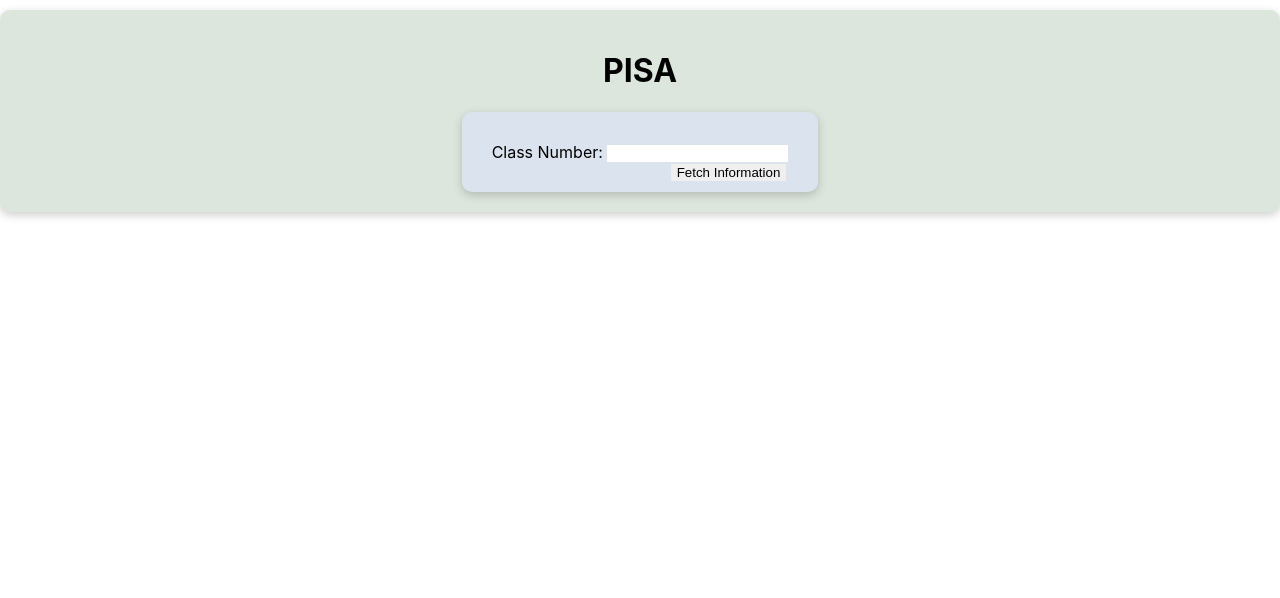
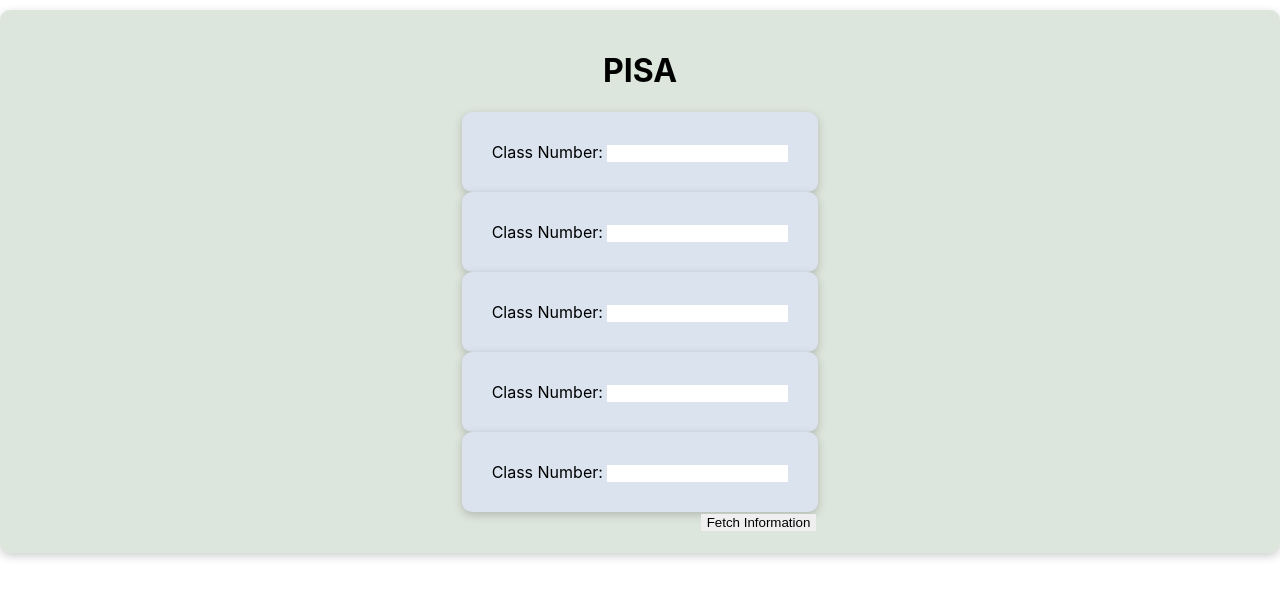
Before and after one commit to tanmaymittal/cruzcal-old, a Flask app: page / in a window 1280 px wide. Shown: the top 598 px of the page. Run offline with Flask 2, Linux system fonts and the light colour scheme.

Commit message:
Version 2.0

```diff
--- a/Calendar.py
+++ b/Calendar.py
@@ -30,7 +30,8 @@
             return False
         for event in self.events:
             # package the events
-            cal.add_component(event)
+            if event != 0:
+                cal.add_component(event)
         f = open(filepath + '/calendar.ics', 'wb')
         f.write(cal.to_ical())
         f.close()
--- a/app.py
+++ b/app.py
@@ -1,6 +1,11 @@
-from flask import Flask, request, render_template
+from flask import Flask, request, render_template, send_file
 from addClass import pisa
+from pathlib import Path
+from Calendar import iCalendar
+import time
 
+
+ical = iCalendar()
 # Flask constructor
 app = Flask(__name__)
 
@@ -12,27 +17,82 @@
     # message = request.args.get ('message')
     count = 0
     # try:
+    cal = False
     if request.method == "POST":
         class_number = request.form['class_number']
+        class_number_two = request.form['class_number_two']
+        class_number_three = request.form['class_number_three']
+        class_number_four = request.form['class_number_four']
+        class_number_five = request.form['class_number_four']
         # password = request.form['password']
         # lang = request.form[' language']
         # C, conn = connection()
-        className, meetingPlace, startDate, startTime, endTime, meetingDays, count = pisa(class_number)
+        className, meetingPlace, startDate, startTime, endTime, meetingDays, count, class_number = pisa(class_number)
+        c1 = pisa(class_number)
+        c2 = pisa(class_number_two)
+        c3 = pisa(class_number_three)
+        c4 = pisa(class_number_four)
+        c5 = pisa(class_number_five)
         # print(className)
+        # print(c5)
+        class_dict = {
+            'className' : [],
+            'startDate' : []
+        }
+        class_carry = []
+        gotData = False
 
+        class_list = [c1, c2, c3, c4, c5]
+        for x in class_list:
+            if x is not None:
+                # print(x[-1])
+                # cn = int(x)
+                if ical.addCourse(x[-1]):
+                    cal = True
+                # then do something here
+                # add to dictionary of classes
+                class_dict = {
+                    # 'className' : [],
+                    # 'startDate' : []
+                }
+                for num, i in enumerate(x):
+                    if num == 0:
+                        class_dict['className'] = i
+                    elif num == 2:
+                        class_dict['startDate'] = i
+                    elif num == 5:
+                        class_dict['meetingDays'] = i
+                gotData = True
+                class_carry.append(class_dict)
+                pass
+        # print(gotData)
+        # print(class_dict)
+        # print(cal)
+        # print(class_carry)
         # className, meetingPlace, startDate, startTime, endTime, meetingDays = 0, 0, 0, 0, 0, 0
         # pass
-        if count > 0:
-            gotData = True
-        else:
-            gotData = False
-        return render_template('index.html', className = className, meetingPlace = meetingPlace, startDate=startDate, startTime=startTime, meetingDays=meetingDays, gotData=gotData)
+        # if count > 0:
+        #     gotData = True
+        # else:
+        #     gotData = False
+        # return render_template('index.html', className = className, meetingPlace = meetingPlace, startDate=startDate, startTime=startTime, meetingDays=meetingDays, gotData=gotData)
+        return render_template('index.html', class_carry = class_carry,  gotData=gotData)
+        # return redirect('/downloadfile/'+ filename)
     else:
         # GET
         return render_template('index.html')
 
 
+@app.route('/download')
+def download():
+    file_path = str(Path.cwd())
+    ical.export(file_path)
+    time.sleep(2)
+    return send_file('calendar.ics', as_attachment=True)
 
+@app.route("/downloadfile/calendar.ics", methods = ['GET'])
+def download_file(filename):
+    return render_template('download.html',value=filename)
 
 # @app.route('/login/', methods=[ 'GET', 'POST'])
 # def login():
--- a/templates/index.html
+++ b/templates/index.html
@@ -14,21 +14,55 @@
                     <div class="input-box">
                         <label>Class Number:</label>
                         <input name="class_number" id = "class_number">
+                    </div>
+                    <div class="input-box">
+                        <label>Class Number:</label>
+                        <input name="class_number_two" id >
+                    </div>
+                    <div class="input-box">
+                        <label>Class Number:</label>
+                        <input name="class_number_three" >
+                    </div>
+                    <div class="input-box">
+                        <label>Class Number:</label>
+                        <input name="class_number_four" >
+                    </div>
+                    <div class="input-box">
+                        <label>Class Number:</label>
+                        <input name="class_number_five" >
+                    </div>
+                    <div class="form-group mb-0 text-center">
+                        <button class="btn btn-primary" type="submit"> Fetch Information </button>
+                    </div>
+                    {% if gotData == True %}
                         <div class="form-group mb-0 text-center">
-                            <button class="btn btn-primary" type="submit"> Fetch Information </button>
+                            <button class="btn btn-primary"> <a href="{{url_for('download')}}" >Download</a></button>
                         </div>
-                    </div>
+                    {% endif %}
                 </form>
             </div>
             {% if gotData == True %}
-                <h2>{{  className }}</h2>
+                <!-- <h2>{{  className }}</h2>
                 <div class="">
                     <ul>
                         <li>{{ meetingPlace }}</li>
                         <li>{{ startDate }}</li>
                         <li>{{ meetingDays }}</li>
                     </ul>
+                </div> -->
+                <div>
+
                 </div>
+
+                <table>
+                    {% for x in class_carry %}
+                        <tr>
+                            <th>{{ x.className }}</th>
+                            <th>{{ x.startDate }}</th>
+                            <th>{{ x.meetingDays }}</th>
+                        </tr>
+                    {% endfor %}
+                </table>
             {% endif %}
         </div>
     </body>
--- a/test.py
+++ b/test.py
@@ -3,9 +3,9 @@
 
 ical = iCalendar()
 while True:
-    a = input("Please enter course number to continue, e to export, or q to quit [q]")
+    a = input("Please enter course number to continue, e to export, or q to quit [q]\t")
     if a == 'e':
-        file_path = input("Please enter export path for 'calendar.ICS', or q to exit [~/]")
+        file_path = input("Please enter export path for 'calendar.ICS', or q to exit [~/]\t")
         if (''.join(file_path.split()) == '') :
             file_path = str(Path.home() / "Downloads")
         ical.export(file_path)
```
Also changed, not shown: Event.py (+40 -35 lines), addClass.py (+5 -4 lines).
